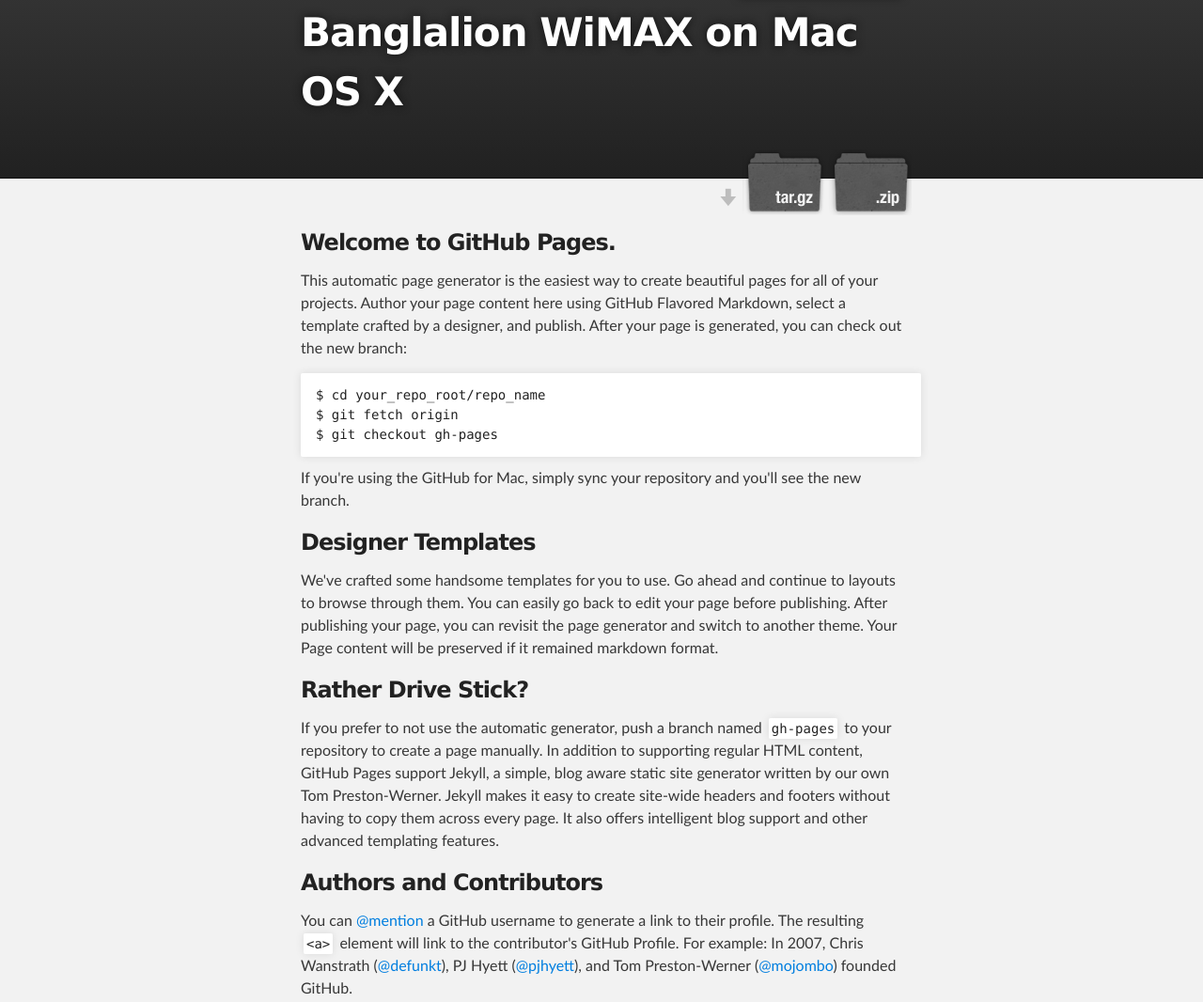
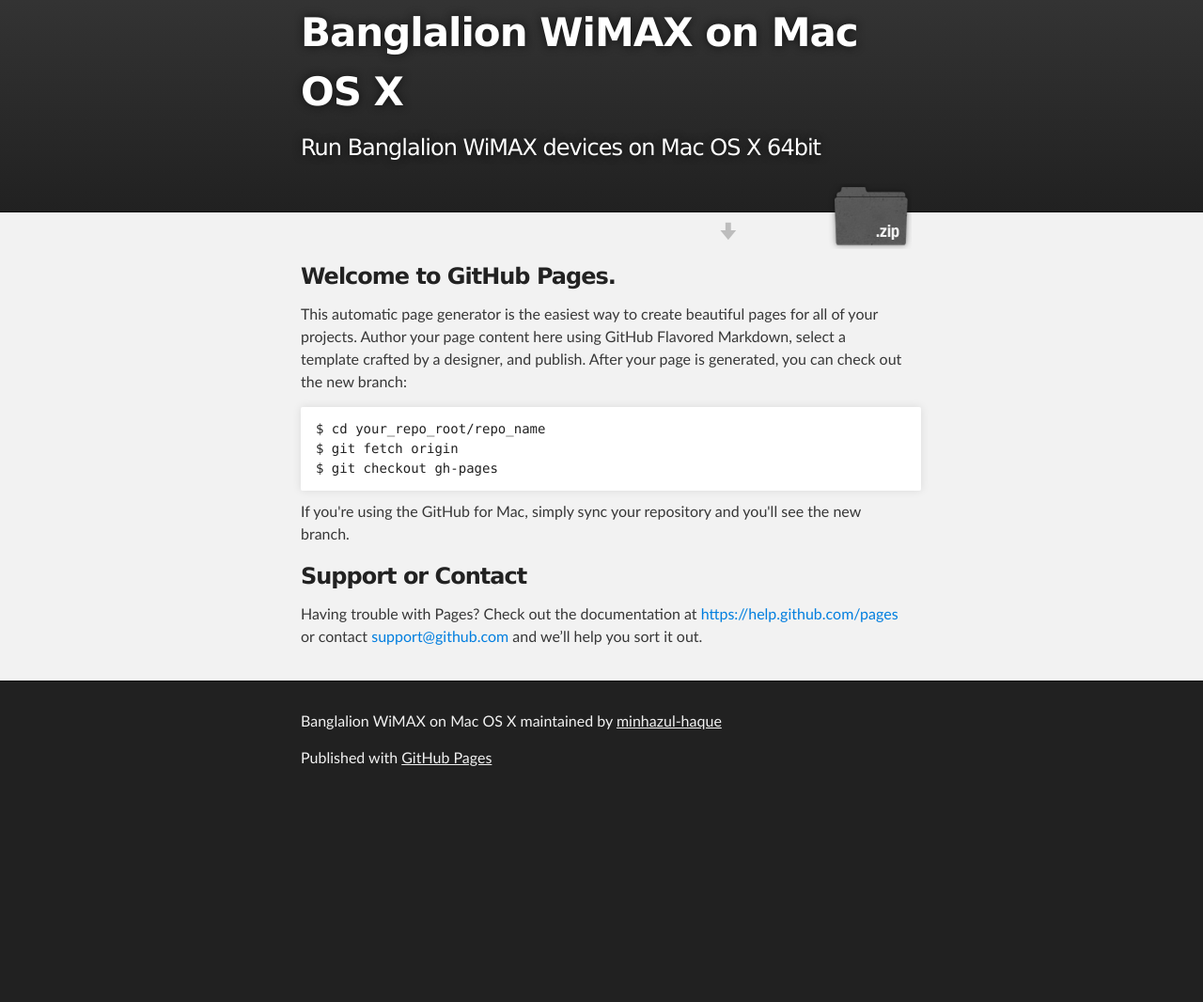
Before and after one commit to mdminhazulhaque/banglalion-wimax-mac, a plain HTML site: page index.html in a window 1280 px wide. Shown: the part 47-1113 px from the top of the page at 94% size. After the commit the page ends 900 px from the top, so only its background shows below. Drawn offline with Linux system fonts and the light colour scheme.

Commit message:
Update index.html

```diff
--- a/index.html
+++ b/index.html
@@ -16,14 +16,11 @@
     <!-- HEADER -->
     <div id="header_wrap" class="outer">
         <header class="inner">
-          <a id="forkme_banner" href="https://github.com/minhazul-haque/banglalion-wimax-mac">View on GitHub</a>
-
           <h1 id="project_title">Banglalion WiMAX on Mac OS X</h1>
-          <h2 id="project_tagline"></h2>
+          <h2 id="project_tagline">Run Banglalion WiMAX devices on Mac OS X 64bit</h2>
 
             <section id="downloads">
-              <a class="zip_download_link" href="https://github.com/minhazul-haque/banglalion-wimax-mac/zipball/master">Download this project as a .zip file</a>
-              <a class="tar_download_link" href="https://github.com/minhazul-haque/banglalion-wimax-mac/tarball/master">Download this project as a tar.gz file</a>
+              <a class="zip_download_link" href="WiMAXCMInst.zip">Download this project as a .zip file</a>
             </section>
         </header>
     </div>
@@ -44,21 +41,6 @@
 <p>If you're using the GitHub for Mac, simply sync your repository and you'll see the new branch.</p>
 
 <h3>
-<a id="designer-templates" class="anchor" href="#designer-templates" aria-hidden="true"><span class="octicon octicon-link"></span></a>Designer Templates</h3>
-
-<p>We've crafted some handsome templates for you to use. Go ahead and continue to layouts to browse through them. You can easily go back to edit your page before publishing. After publishing your page, you can revisit the page generator and switch to another theme. Your Page content will be preserved if it remained markdown format.</p>
-
-<h3>
-<a id="rather-drive-stick" class="anchor" href="#rather-drive-stick" aria-hidden="true"><span class="octicon octicon-link"></span></a>Rather Drive Stick?</h3>
-
-<p>If you prefer to not use the automatic generator, push a branch named <code>gh-pages</code> to your repository to create a page manually. In addition to supporting regular HTML content, GitHub Pages support Jekyll, a simple, blog aware static site generator written by our own Tom Preston-Werner. Jekyll makes it easy to create site-wide headers and footers without having to copy them across every page. It also offers intelligent blog support and other advanced templating features.</p>
-
-<h3>
-<a id="authors-and-contributors" class="anchor" href="#authors-and-contributors" aria-hidden="true"><span class="octicon octicon-link"></span></a>Authors and Contributors</h3>
-
-<p>You can <a href="https://github.com/blog/821" class="user-mention">@mention</a> a GitHub username to generate a link to their profile. The resulting <code>&lt;a&gt;</code> element will link to the contributor's GitHub Profile. For example: In 2007, Chris Wanstrath (<a href="https://github.com/defunkt" class="user-mention">@defunkt</a>), PJ Hyett (<a href="https://github.com/pjhyett" class="user-mention">@pjhyett</a>), and Tom Preston-Werner (<a href="https://github.com/mojombo" class="user-mention">@mojombo</a>) founded GitHub.</p>
-
-<h3>
 <a id="support-or-contact" class="anchor" href="#support-or-contact" aria-hidden="true"><span class="octicon octicon-link"></span></a>Support or Contact</h3>
 
 <p>Having trouble with Pages? Check out the documentation at <a href="https://help.github.com/pages">https://help.github.com/pages</a> or contact <a href="mailto:support@github.com">support@github.com</a> and we’ll help you sort it out.</p>
```
